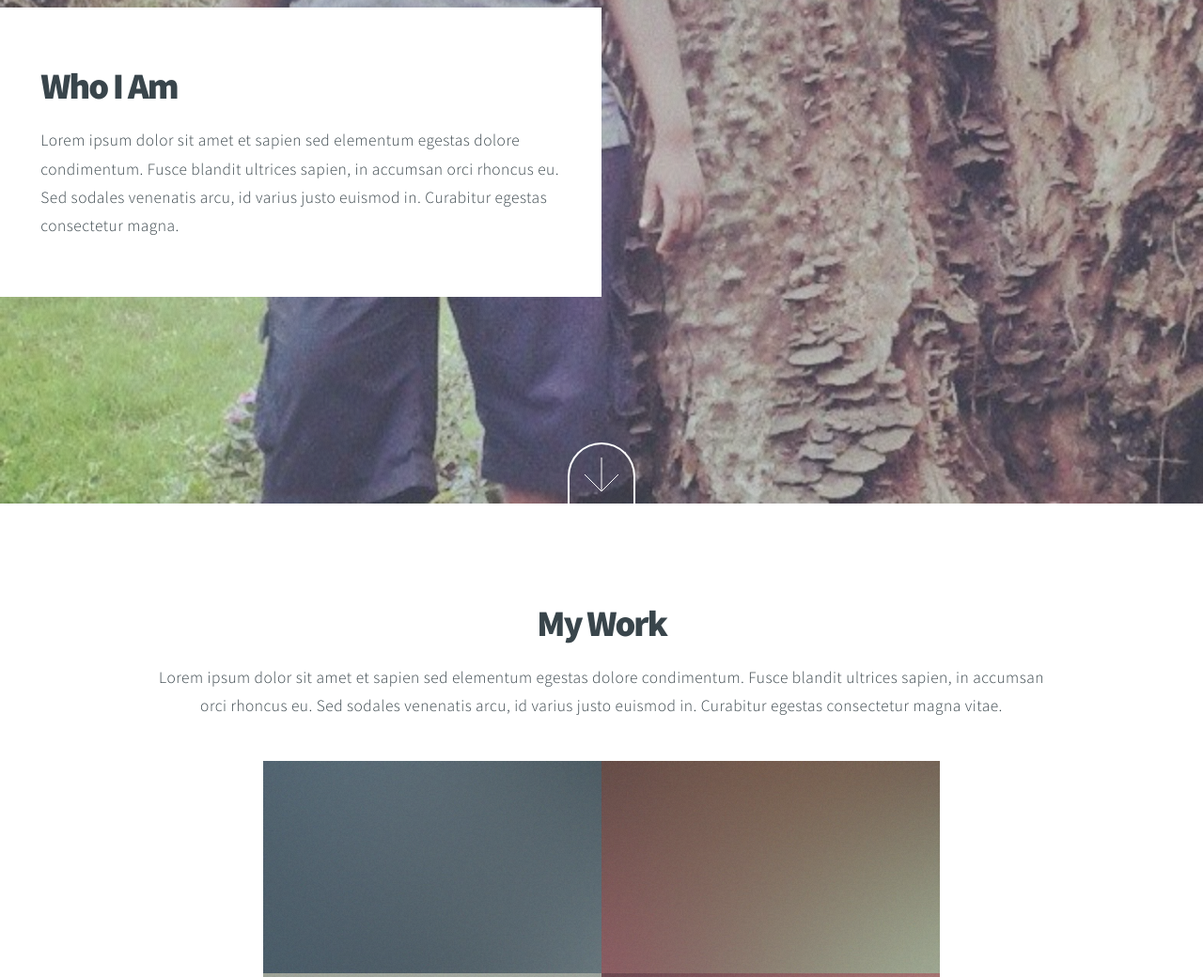
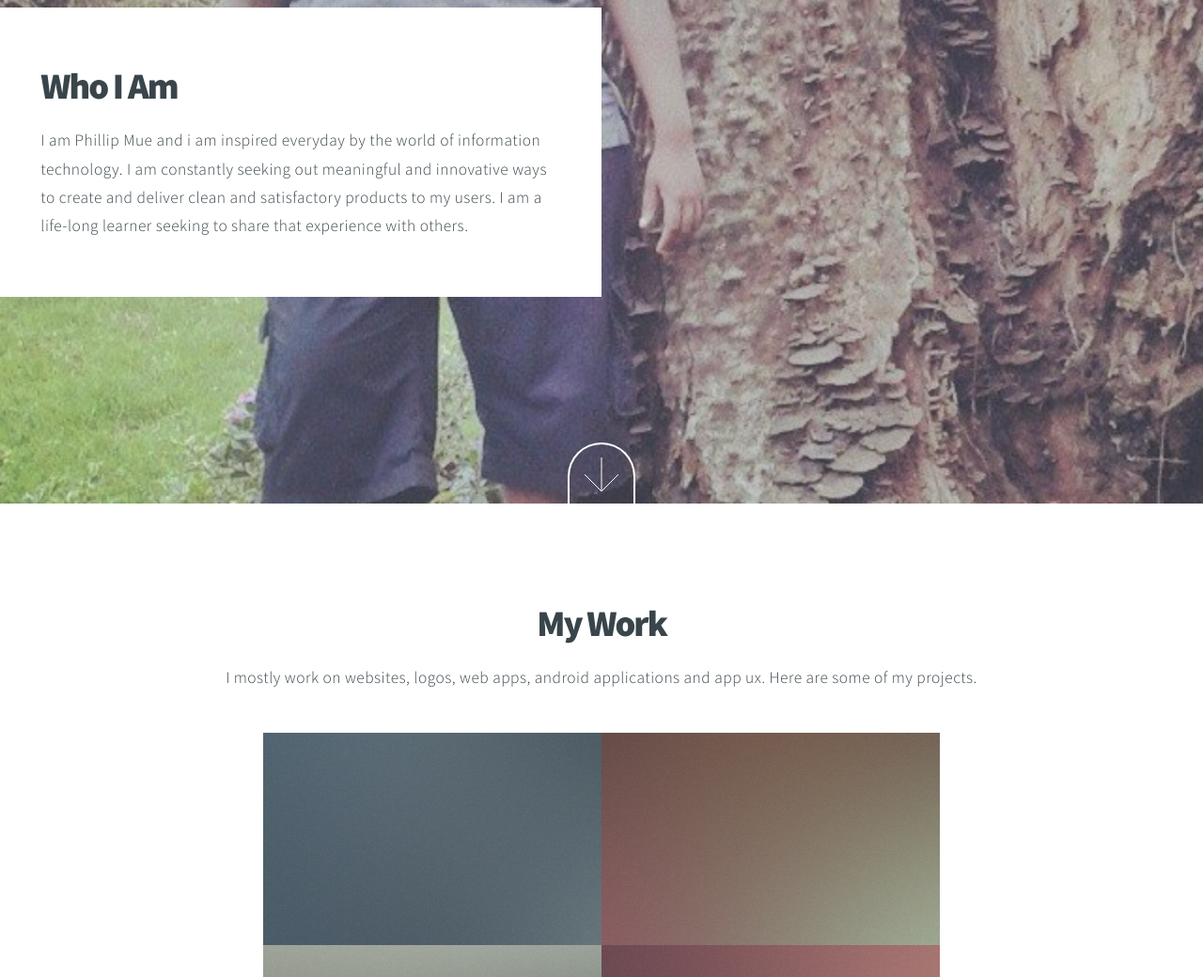
Before and after one commit to PhillMue/personalweb-v2, a plain HTML site: page foundation-6/index.html in a window 1280 px wide. Shown: the part 1760-2800 px from the top of the page at 94% size. Drawn offline with Linux system fonts and the light colour scheme; files whose address does not match are found by name.

Commit message:
added my work

```diff
--- a/foundation-6/index.html
+++ b/foundation-6/index.html
@@ -8,6 +8,8 @@
     <link rel="stylesheet" href="css/foundation.css" />
     <link rel="stylesheet" href="css/app.css" />
       <meta name="viewport" content="width=device-width, initial-scale=1" />
+
+		<link rel="stylesheet" href="assets/css/main.css" />
   </head>
   <body>
 
@@ -38,8 +40,8 @@
 						<h2>Hey.</h2>
 					</header>
 					<p>Welcome to <strong>Phill's</strong> personal website
-					 <a href="http://html5up.net">detailing</a><strong><a href="http://getskel.com">who i am</a></strong>,
-					what i do <a href="http://html5up.net/license">and projects i've done</a>.</p>
+					 <a href="http://html5up.net">detailing</a><strong><a href="http://getskel.com">, Who i Am</a></strong>,
+					What i Do <a href="http://html5up.net/license">and projects i've done</a>.</p>
 					<footer>
 						<a href="#one" class="button style2 down">More</a>
 					</footer>
@@ -63,9 +65,7 @@
 					<header>
 						<h2>Who I Am</h2>
 					</header>
-					<p>Lorem ipsum dolor sit amet et sapien sed elementum egestas dolore condimentum.
-					Fusce blandit ultrices sapien, in accumsan orci rhoncus eu. Sed sodales venenatis arcu,
-					id varius justo euismod in. Curabitur egestas consectetur magna.</p>
+					<p>I am Phillip Mue and i am inspired everyday by the world of information technology. I am constantly seeking out meaningful and innovative ways to create and deliver clean and satisfactory products to my users. I am a life-long learner seeking to share that experience with others.</p>
 				</div>
 				<a href="#work" class="button style2 down anchored">Next</a>
 			</section>
@@ -75,9 +75,7 @@
 				<div class="content container">
 					<header>
 						<h2>My Work</h2>
-						<p>Lorem ipsum dolor sit amet et sapien sed elementum egestas dolore condimentum.
-						Fusce blandit ultrices sapien, in accumsan orci rhoncus eu. Sed sodales venenatis
-						arcu, id varius justo euismod in. Curabitur egestas consectetur magna vitae.</p>
+						<p>I mostly work on websites, logos, web apps, android applications and app ux. Here are some of my projects.</p>
 					</header>
 
 					<!-- Lightbox Gallery  -->
```
Also changed, not shown: LICENSE.txt (deleted).
